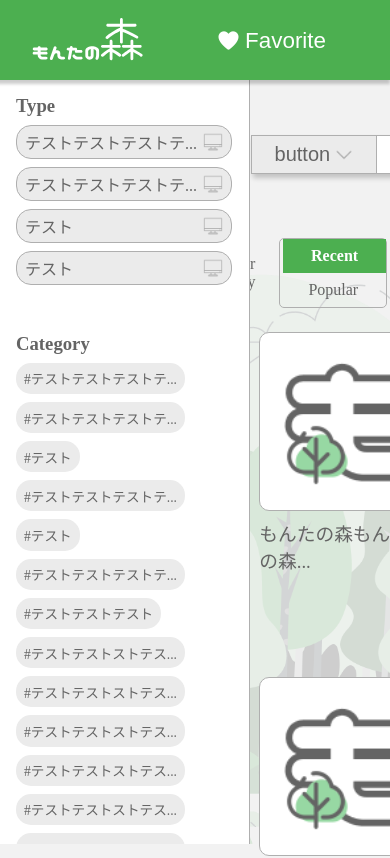
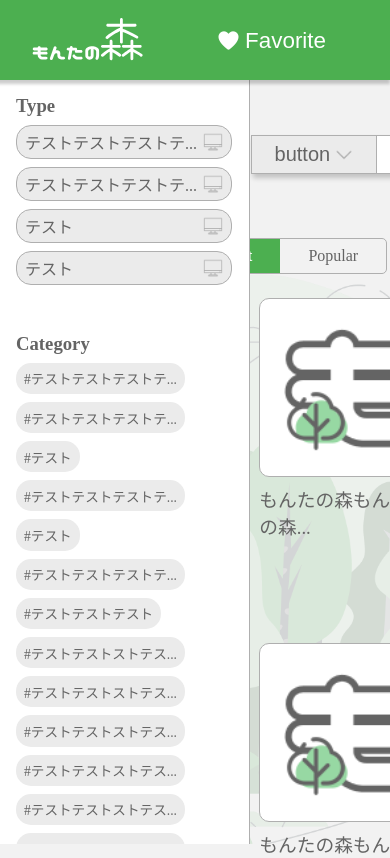
Before and after one commit to Hiroto0706/Monta_no_Mori, a React (Vite) app in the folder client/: page / in a window 390 px wide. Shown: the top 858 px of the page. Built offline with nearby package versions, Linux system fonts and the light colour scheme.

Commit message:
fix : OrderByの細かい修正

```diff
--- a/client/src/components/Form/OrderBy/OrderBy.css
+++ b/client/src/components/Form/OrderBy/OrderBy.css
@@ -29,10 +29,13 @@ li {
   border: 1.5px solid #afafaf;
   cursor: pointer;
   border-radius: 5px;
+  width: 247px;
+  display: flex;
 }
 .order-by__btn .recent,
 .order-by__btn .popular {
   display: inline-block;
+  width: calc(50% - 1.5px);
   padding: 0.5rem 1.75rem;
 }
 .order-by__btn .active {
--- a/client/src/components/Form/OrderBy/OrderBy.scss
+++ b/client/src/components/Form/OrderBy/OrderBy.scss
@@ -11,10 +11,13 @@
     border: main.$border-size solid main.$border-line-color;
     cursor: pointer;
     border-radius: 5px;
+    width: calc(250px - 2 * main.$border-size);
+    display: flex;
 
     .recent,
     .popular {
       display: inline-block;
+      width: calc(50% - main.$border-size);
       padding: 0.5rem 1.75rem;
     }
 
--- a/client/src/components/Form/OrderBy/OrderBy.tsx
+++ b/client/src/components/Form/OrderBy/OrderBy.tsx
@@ -1,15 +1,33 @@
-import React from "react";
+import React, { useState } from "react";
 
 import "./OrderBy.css";
 
 const OrderBy: React.FC = () => {
+  const [selectedTab, setSelectedTab] = useState<"recent" | "popular">(
+    "recent"
+  );
+
+  const getTabClass = (tab: "recent" | "popular") => {
+    return selectedTab === tab ? "active" : "";
+  };
+
   return (
     <>
       <div className="order-by">
         <span>Order by</span>
         <div className="order-by__btn">
-          <span className="recent active">Recent</span>
-          <span className="popular">Popular</span>
+          <div
+            className={`recent ${getTabClass("recent")}`}
+            onClick={() => setSelectedTab("recent")}
+          >
+            Recent
+          </div>
+          <div
+            className={`popular ${getTabClass("popular")}`}
+            onClick={() => setSelectedTab("popular")}
+          >
+            Popular
+          </div>
         </div>
       </div>
     </>
--- a/client/src/pages/Content/Home/Home.css
+++ b/client/src/pages/Content/Home/Home.css
@@ -1,9 +1,11 @@
 body {
   margin: 0;
   background-color: #f2f2f2;
+  color: #646464;
 }
 
-ul {
+ul,
+li {
   list-style: none;
 }
 
@@ -12,7 +14,7 @@ ul {
 }
 
 .contents {
-  padding: 5rem 0 0 clamp(248.5px, 20vw, 298.5px);
+  padding: 4rem 0 0 clamp(248.5px, 20vw, 298.5px);
   z-index: 10;
 }
 
@@ -43,37 +45,4 @@ ul {
 }
 .home__image-list::before {
   order: 1;
-}
-.home__image-list__img {
-  width: calc(96% - 3px);
-  max-height: 280px;
-  background-color: white;
-  border: 1.5px solid #afafaf;
-  border-radius: 10px;
-  padding: 2%;
-}
-.home__image-list__img img {
-  width: 90%;
-  height: auto;
-  padding: 5%;
-  -o-object-fit: cover;
-     object-fit: cover;
-  vertical-align: bottom;
-}
-.home__image-list__title {
-  display: flex;
-  justify-content: space-between;
-  margin: 0.5rem 0;
-}
-.home__image-list__title h3 {
-  margin: 0;
-  font-weight: normal;
-  color: #646464;
-}
-.home__image-list__title img {
-  width: 25px;
-  height: 25px;
-  display: block;
-  margin: auto 0;
-  cursor: pointer;
 }/*# sourceMappingURL=Home.css.map */
--- a/client/src/pages/Content/Home/Home.scss
+++ b/client/src/pages/Content/Home/Home.scss
@@ -1,11 +1,10 @@
-@use "/client/src/main.scss" as main;
+@use "./../../../main.scss" as main;
 
 .home {
   width: calc(100% - 2 * 2%);
   max-width: 1200px;
   margin: auto;
   padding: 5% 2%;
-  background-color: blue;
 
   &__image-list {
     padding: 2rem 0;
```
Also changed, not shown: 2 other files (tests, documents, lock files or other folders).
